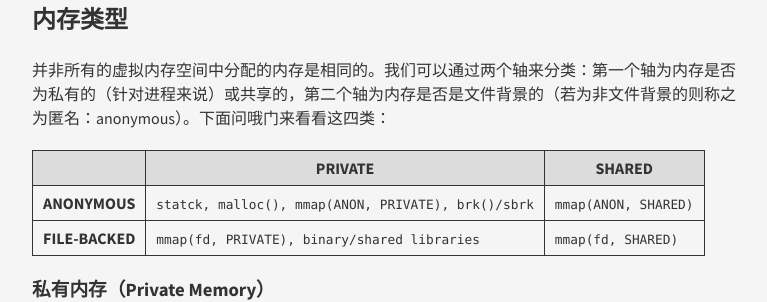
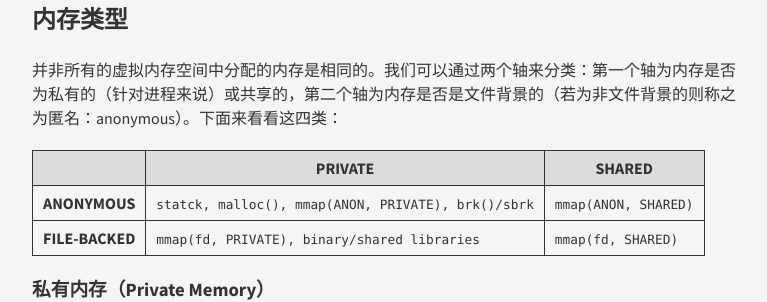
Before and after one commit to JavaCS3/blog, a Jekyll site: the page built from _posts/2015-10-24-talk-about-memory-part-1.md, in a window 1280 px wide and 900 px high, scrolled down 2120 px. Shown: the part 200-502 px from the top of the window, without its empty margins (253-1020 px from the left). Built offline with Jekyll 4.4.1, drawn with Linux system fonts in a browser that asks for light colours; nearby versions of some CDN libraries; Markdown is read by kramdown in place of the engine named in the settings; comment, search, counter and statistics services are not loaded.

Commit message:
small fix on talk about memory part 1

```diff
--- a/_posts/2015-10-24-talk-about-memory-part-1.md
+++ b/_posts/2015-10-24-talk-about-memory-part-1.md
@@ -43,7 +43,7 @@ title: 内存解析（一）：内存类型（译）
 对于每分配的页，内核管理着一堆权限：页的可写、可读、与/或可执行（不是所有的组合都是可能的）。这些权限既可以在内存映射的时候设置也可以在`mprotect()`系统调用后设置。未分配的页是不可以被访问的。当你在某一页执行一个禁止的操作时（比如去读一个没有读权限的页），你将触发（Linux上）段错误（Segmentation Fault）。说句题外话，由于Segmentation fault是以页为粒度的，你可能会遇到越界访问（out-of-buffer accesses）没导致Segfault的情况。
 
 ## 内存类型
-并非所有的虚拟内存空间中分配的内存是相同的。我们可以通过两个轴来分类：第一个轴为内存是否为私有的（针对进程来说）或共享的，第二个轴为内存是否是文件背景的（若为非文件背景的则称之为匿名：anonymous）。下面问哦门来看看这四类：
+并非所有的虚拟内存空间中分配的内存是相同的。我们可以通过两个轴来分类：第一个轴为内存是否为私有的（针对进程来说）或共享的，第二个轴为内存是否是文件背景的（若为非文件背景的则称之为匿名：anonymous）。下面来看看这四类：
 
 |                 | PRIVATE | SHARED |
 |-----------------|---------|--------|
```
